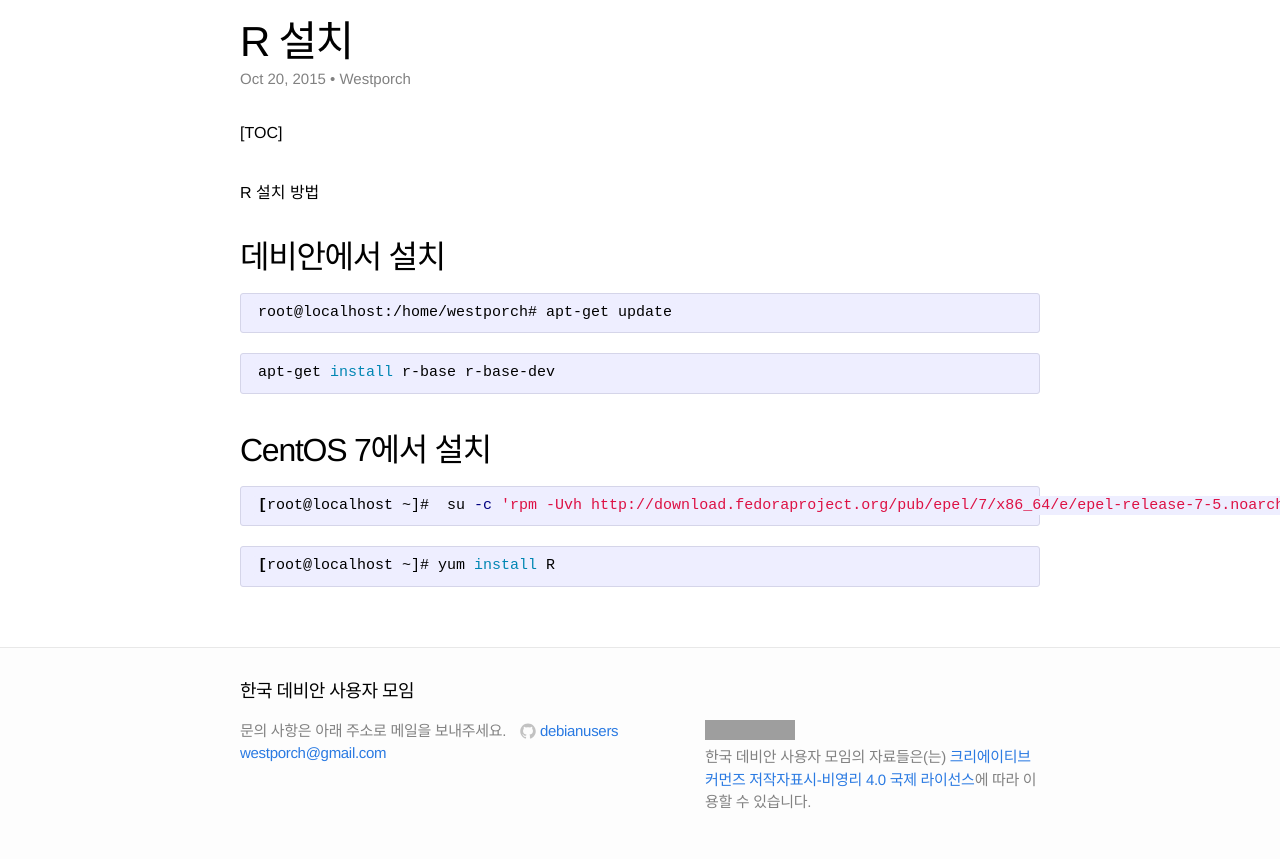
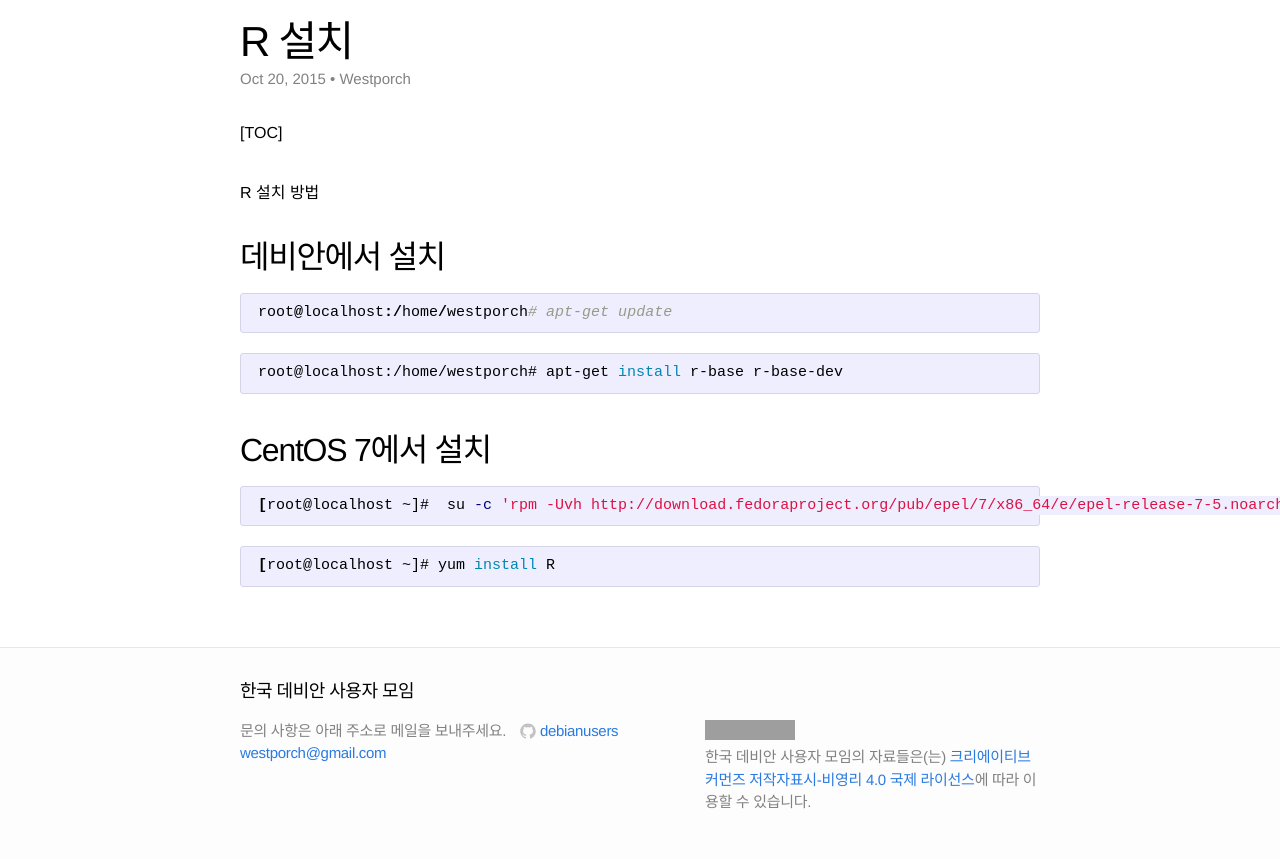
Before and after one commit to debianusers/debianusers.github.io, a Jekyll site: the page built from _posts/2015-10-20-R.md, in a window 1280 px wide. Shown: the part 332-1191 px from the top of the page. Built offline with Jekyll 4.4.1, drawn with Linux system fonts in a browser that asks for light colours; Markdown is read by kramdown in place of the engine named in the settings; comment, search, counter and statistics services are not loaded; grey boxes are pictures that could not be loaded.

Commit message:
문법 강조 테스트

````diff
--- a/_posts/2015-10-20-R.md
+++ b/_posts/2015-10-20-R.md
@@ -12,12 +12,12 @@
 데비안에서 설치
 --------------
 
-```bash
+```php
 root@localhost:/home/westporch# apt-get update
 ```
 
 ```bash
-apt-get install r-base r-base-dev
+root@localhost:/home/westporch# apt-get install r-base r-base-dev
 ```
 
 CentOS 7에서 설치
````
